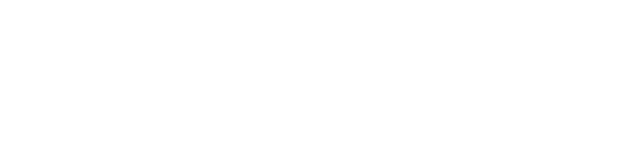
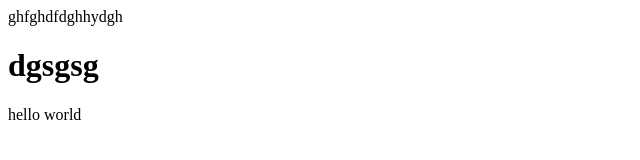
Before and after one commit to acciojob/hover-button-Anshultilondiya, a website: page main.html in a window 1280 px wide. Shown: the whole page, without its empty margins (0-640 px from the left). Drawn offline with Linux system fonts and the light colour scheme.

Commit message:
created a submission

```diff
--- a/main.html
+++ b/main.html
@@ -7,6 +7,8 @@
 </head>
 
 <body>
+	ghfghdfdghhydgh
+	<h1>dgsgsg</h1>
 	<!-- the entire body must be written by student -->
     <script type="text/javascript" src="./script.js">
 </script>
--- a/script.js
+++ b/script.js
@@ -1 +1,2 @@
 //your code here
+document.write("hello world")
```
